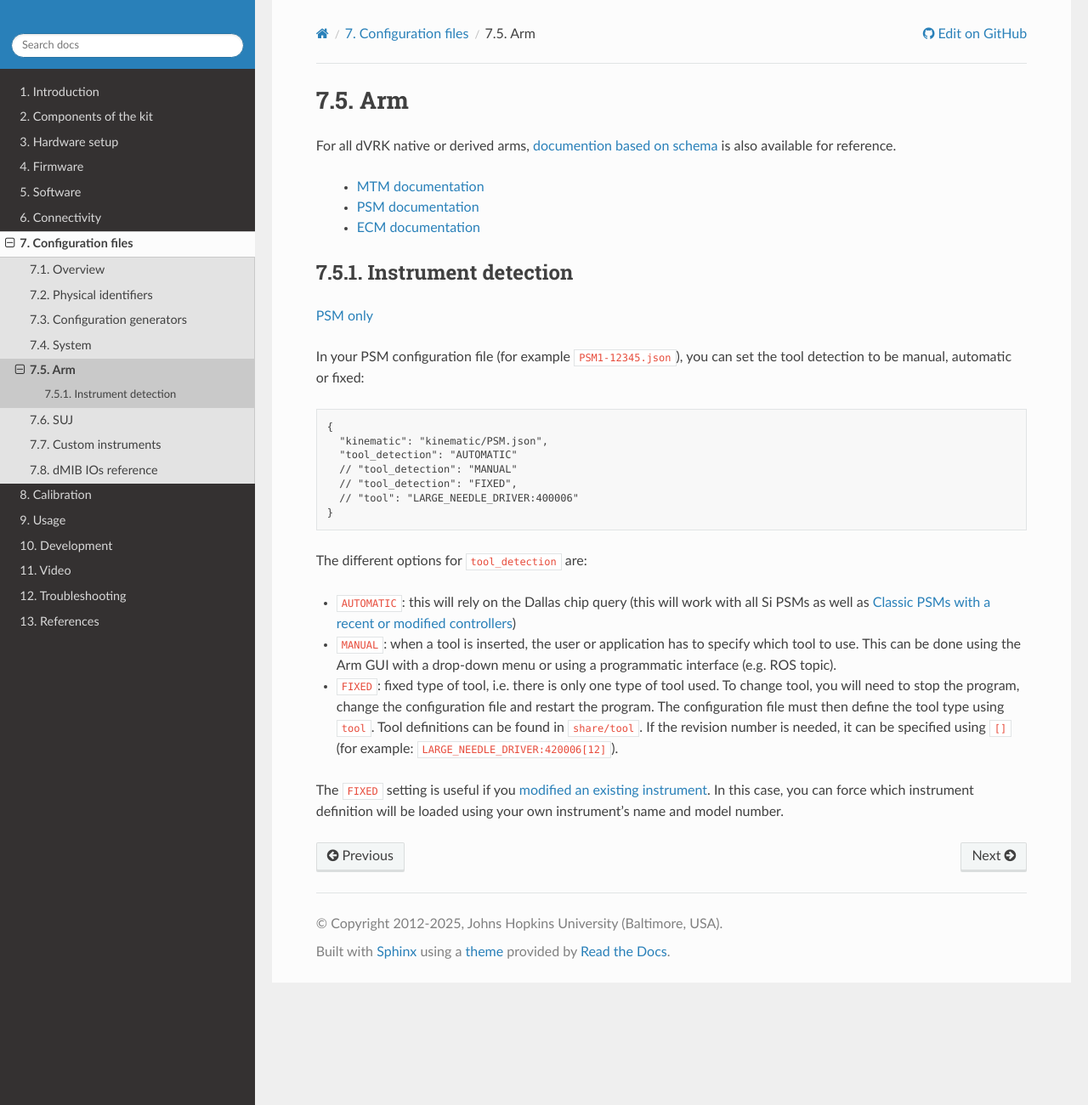
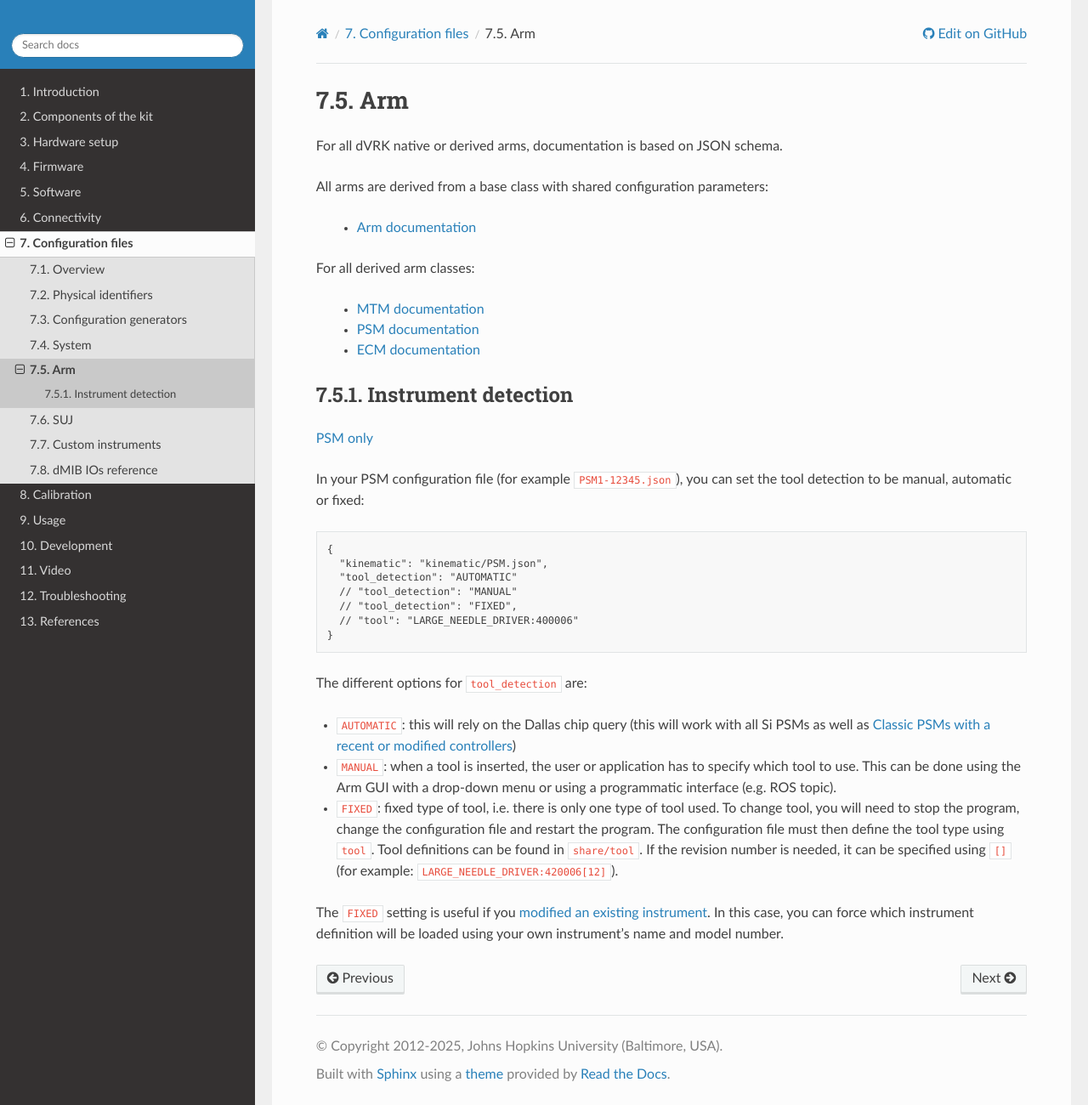
Before and after one commit to jhu-dvrk/dvrk-readthedocs, a Sphinx documentation site: the page built from docs/pages/configuration/arm.rst, in a window 1280 px wide and 1300 px high. Shown: the whole window at 85% size. Built offline with Sphinx 7.4.7 and the Read the Docs theme 3.1.0, drawn with Linux system fonts in a browser that asks for light colours; the version number could not be read and is left out.

Commit message:
Updated arm configuration #4

```diff
--- a/docs/pages/configuration/arm.rst
+++ b/docs/pages/configuration/arm.rst
@@ -6,9 +6,13 @@
 Arm
 ***
 
-For all dVRK native or derived arms, `documention based on schema
-<../../schemas/dvrk-arm.html>`_ is also available for
-reference.
+For all dVRK native or derived arms, documentation is based on JSON schema.
+
+All arms are derived from a base class with shared configuration parameters:
+
+  * `Arm documentation <../../schemas/dvrk-arm.html>`_
+
+For all derived arm classes:
 
   * `MTM documentation <../../schemas/dvrk-mtm.html>`_
   * `PSM documentation <../../schemas/dvrk-psm.html>`_
```
